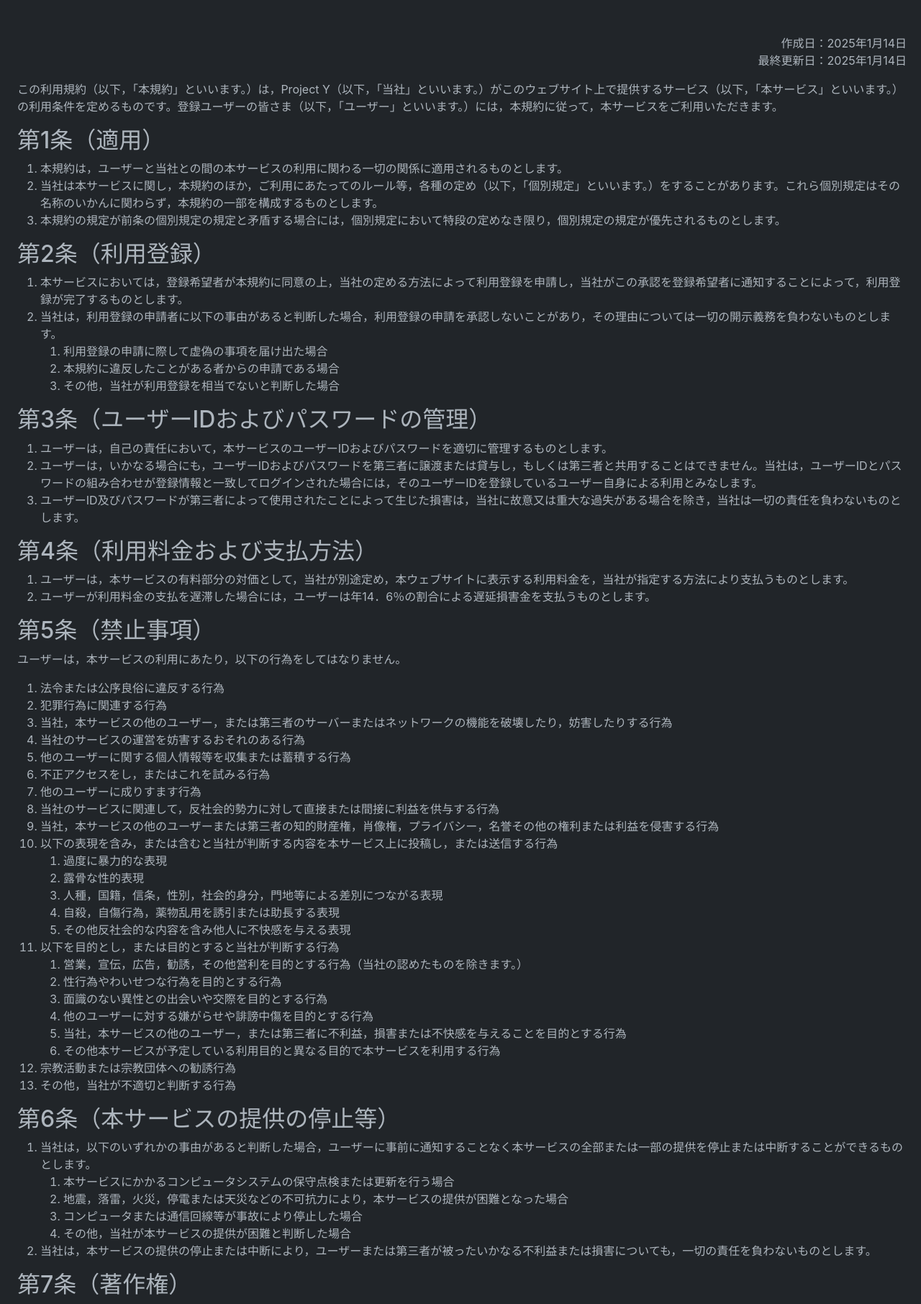
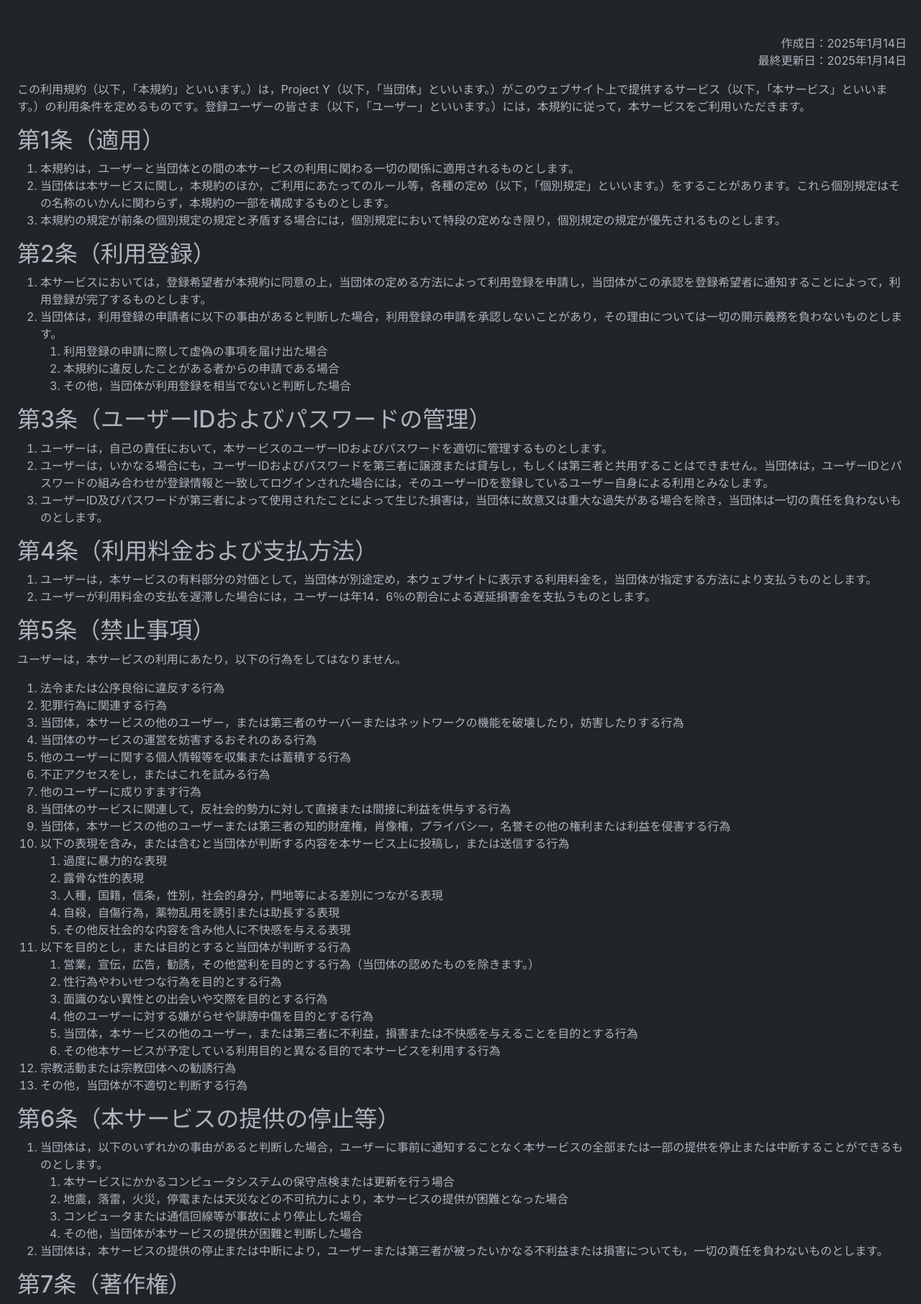
Before and after one commit to dsatoh20/ReadEchoes, a Django app: page /accounts/terms in a window 1280 px wide. Shown: the part 108-1920 px from the top of the page at 72% size. Run offline with Django 4.2, Linux system fonts and the light colour scheme; data that the repository does not hold is empty; some libraries are stand-ins or nearby versions.

Commit message:
社を団体へ変更

```diff
--- a/templates/terms.html
+++ b/templates/terms.html
@@ -8,33 +8,33 @@
     最終更新日：2025年1月14日</p>
 <article class="wrapKOPIPE-OK">
     <section class="wrapHINAGATA">
-      <p>この利用規約（以下，「本規約」といいます。）は，Project Y（以下，「当社」といいます。）がこのウェブサイト上で提供するサービス（以下，「本サービス」といいます。）の利用条件を定めるものです。登録ユーザーの皆さま（以下，「ユーザー」といいます。）には，本規約に従って，本サービスをご利用いただきます。</p>
+      <p>この利用規約（以下，「本規約」といいます。）は，Project Y（以下，「当団体」といいます。）がこのウェブサイト上で提供するサービス（以下，「本サービス」といいます。）の利用条件を定めるものです。登録ユーザーの皆さま（以下，「ユーザー」といいます。）には，本規約に従って，本サービスをご利用いただきます。</p>
       <h2>第1条（適用）</h2>
       <ol>
-        <li>本規約は，ユーザーと当社との間の本サービスの利用に関わる一切の関係に適用されるものとします。</li>
-        <li>当社は本サービスに関し，本規約のほか，ご利用にあたってのルール等，各種の定め（以下，「個別規定」といいます。）をすることがあります。これら個別規定はその名称のいかんに関わらず，本規約の一部を構成するものとします。</li>
+        <li>本規約は，ユーザーと当団体との間の本サービスの利用に関わる一切の関係に適用されるものとします。</li>
+        <li>当団体は本サービスに関し，本規約のほか，ご利用にあたってのルール等，各種の定め（以下，「個別規定」といいます。）をすることがあります。これら個別規定はその名称のいかんに関わらず，本規約の一部を構成するものとします。</li>
         <li>本規約の規定が前条の個別規定の規定と矛盾する場合には，個別規定において特段の定めなき限り，個別規定の規定が優先されるものとします。</li>
       </ol>
       <h2>第2条（利用登録）</h2>
       <ol>
-        <li>本サービスにおいては，登録希望者が本規約に同意の上，当社の定める方法によって利用登録を申請し，当社がこの承認を登録希望者に通知することによって，利用登録が完了するものとします。</li>
-        <li>当社は，利用登録の申請者に以下の事由があると判断した場合，利用登録の申請を承認しないことがあり，その理由については一切の開示義務を負わないものとします。
+        <li>本サービスにおいては，登録希望者が本規約に同意の上，当団体の定める方法によって利用登録を申請し，当団体がこの承認を登録希望者に通知することによって，利用登録が完了するものとします。</li>
+        <li>当団体は，利用登録の申請者に以下の事由があると判断した場合，利用登録の申請を承認しないことがあり，その理由については一切の開示義務を負わないものとします。
           <ol>
             <li>利用登録の申請に際して虚偽の事項を届け出た場合</li>
             <li>本規約に違反したことがある者からの申請である場合</li>
-            <li>その他，当社が利用登録を相当でないと判断した場合</li>
+            <li>その他，当団体が利用登録を相当でないと判断した場合</li>
           </ol>
         </li>
       </ol>
       <h2>第3条（ユーザーIDおよびパスワードの管理）</h2>
       <ol>
         <li>ユーザーは，自己の責任において，本サービスのユーザーIDおよびパスワードを適切に管理するものとします。</li>
-        <li>ユーザーは，いかなる場合にも，ユーザーIDおよびパスワードを第三者に譲渡または貸与し，もしくは第三者と共用することはできません。当社は，ユーザーIDとパスワードの組み合わせが登録情報と一致してログインされた場合には，そのユーザーIDを登録しているユーザー自身による利用とみなします。</li>
-        <li>ユーザーID及びパスワードが第三者によって使用されたことによって生じた損害は，当社に故意又は重大な過失がある場合を除き，当社は一切の責任を負わないものとします。</li>
+        <li>ユーザーは，いかなる場合にも，ユーザーIDおよびパスワードを第三者に譲渡または貸与し，もしくは第三者と共用することはできません。当団体は，ユーザーIDとパスワードの組み合わせが登録情報と一致してログインされた場合には，そのユーザーIDを登録しているユーザー自身による利用とみなします。</li>
+        <li>ユーザーID及びパスワードが第三者によって使用されたことによって生じた損害は，当団体に故意又は重大な過失がある場合を除き，当団体は一切の責任を負わないものとします。</li>
       </ol>
       <h2>第4条（利用料金および支払方法）</h2>
       <ol>
-        <li>ユーザーは，本サービスの有料部分の対価として，当社が別途定め，本ウェブサイトに表示する利用料金を，当社が指定する方法により支払うものとします。</li>
+        <li>ユーザーは，本サービスの有料部分の対価として，当団体が別途定め，本ウェブサイトに表示する利用料金を，当団体が指定する方法により支払うものとします。</li>
         <li>ユーザーが利用料金の支払を遅滞した場合には，ユーザーは年14．6％の割合による遅延損害金を支払うものとします。</li>
       </ol>
       <h2>第5条（禁止事項）</h2>
@@ -42,14 +42,14 @@
       <ol>
         <li>法令または公序良俗に違反する行為</li>
         <li>犯罪行為に関連する行為</li>
-        <li>当社，本サービスの他のユーザー，または第三者のサーバーまたはネットワークの機能を破壊したり，妨害したりする行為</li>
-        <li>当社のサービスの運営を妨害するおそれのある行為</li>
+        <li>当団体，本サービスの他のユーザー，または第三者のサーバーまたはネットワークの機能を破壊したり，妨害したりする行為</li>
+        <li>当団体のサービスの運営を妨害するおそれのある行為</li>
         <li>他のユーザーに関する個人情報等を収集または蓄積する行為</li>
         <li>不正アクセスをし，またはこれを試みる行為</li>
         <li>他のユーザーに成りすます行為</li>
-        <li>当社のサービスに関連して，反社会的勢力に対して直接または間接に利益を供与する行為</li>
-        <li>当社，本サービスの他のユーザーまたは第三者の知的財産権，肖像権，プライバシー，名誉その他の権利または利益を侵害する行為</li>
-        <li>以下の表現を含み，または含むと当社が判断する内容を本サービス上に投稿し，または送信する行為
+        <li>当団体のサービスに関連して，反社会的勢力に対して直接または間接に利益を供与する行為</li>
+        <li>当団体，本サービスの他のユーザーまたは第三者の知的財産権，肖像権，プライバシー，名誉その他の権利または利益を侵害する行為</li>
+        <li>以下の表現を含み，または含むと当団体が判断する内容を本サービス上に投稿し，または送信する行為
           <ol>
             <li>過度に暴力的な表現</li>
             <li>露骨な性的表現</li>
@@ -58,84 +58,84 @@
             <li>その他反社会的な内容を含み他人に不快感を与える表現</li>
           </ol>
         </li>
-        <li>以下を目的とし，または目的とすると当社が判断する行為
+        <li>以下を目的とし，または目的とすると当団体が判断する行為
           <ol>
-            <li>営業，宣伝，広告，勧誘，その他営利を目的とする行為（当社の認めたものを除きます。）</li>
+            <li>営業，宣伝，広告，勧誘，その他営利を目的とする行為（当団体の認めたものを除きます。）</li>
             <li>性行為やわいせつな行為を目的とする行為</li>
             <li>面識のない異性との出会いや交際を目的とする行為</li>
             <li>他のユーザーに対する嫌がらせや誹謗中傷を目的とする行為</li>
-            <li>当社，本サービスの他のユーザー，または第三者に不利益，損害または不快感を与えることを目的とする行為</li>
+            <li>当団体，本サービスの他のユーザー，または第三者に不利益，損害または不快感を与えることを目的とする行為</li>
             <li>その他本サービスが予定している利用目的と異なる目的で本サービスを利用する行為</li>
           </ol>
         </li>
         <li>宗教活動または宗教団体への勧誘行為</li>
-        <li>その他，当社が不適切と判断する行為</li>
+        <li>その他，当団体が不適切と判断する行為</li>
       </ol>
       <h2>第6条（本サービスの提供の停止等）</h2>
       <ol>
-        <li>当社は，以下のいずれかの事由があると判断した場合，ユーザーに事前に通知することなく本サービスの全部または一部の提供を停止または中断することができるものとします。
+        <li>当団体は，以下のいずれかの事由があると判断した場合，ユーザーに事前に通知することなく本サービスの全部または一部の提供を停止または中断することができるものとします。
           <ol>
             <li>本サービスにかかるコンピュータシステムの保守点検または更新を行う場合</li>
             <li>地震，落雷，火災，停電または天災などの不可抗力により，本サービスの提供が困難となった場合</li>
             <li>コンピュータまたは通信回線等が事故により停止した場合</li>
-            <li>その他，当社が本サービスの提供が困難と判断した場合</li>
+            <li>その他，当団体が本サービスの提供が困難と判断した場合</li>
           </ol>
         </li>
-        <li>当社は，本サービスの提供の停止または中断により，ユーザーまたは第三者が被ったいかなる不利益または損害についても，一切の責任を負わないものとします。</li>
+        <li>当団体は，本サービスの提供の停止または中断により，ユーザーまたは第三者が被ったいかなる不利益または損害についても，一切の責任を負わないものとします。</li>
       </ol>
       <h2>第7条（著作権）</h2>
       <ol>
         <li>ユーザーは，自ら著作権等の必要な知的財産権を有するか，または必要な権利者の許諾を得た文章，画像や映像等の情報に関してのみ，本サービスを利用し，投稿ないしアップロードすることができるものとします。</li>
-        <li>ユーザーが本サービスを利用して投稿ないしアップロードした文章，画像，映像等の著作権については，当該ユーザーその他既存の権利者に留保されるものとします。ただし，当社は，本サービスを利用して投稿ないしアップロードされた文章，画像，映像等について，本サービスの改良，品質の向上，または不備の是正等ならびに本サービスの周知宣伝等に必要な範囲で利用できるものとし，ユーザーは，この利用に関して，著作者人格権を行使しないものとします。</li>
-        <li>前項本文の定めるものを除き，本サービスおよび本サービスに関連する一切の情報についての著作権およびその他の知的財産権はすべて当社または当社にその利用を許諾した権利者に帰属し，ユーザーは無断で複製，譲渡，貸与，翻訳，改変，転載，公衆送信（送信可能化を含みます。），伝送，配布，出版，営業使用等をしてはならないものとします。</li>
+        <li>ユーザーが本サービスを利用して投稿ないしアップロードした文章，画像，映像等の著作権については，当該ユーザーその他既存の権利者に留保されるものとします。ただし，当団体は，本サービスを利用して投稿ないしアップロードされた文章，画像，映像等について，本サービスの改良，品質の向上，または不備の是正等ならびに本サービスの周知宣伝等に必要な範囲で利用できるものとし，ユーザーは，この利用に関して，著作者人格権を行使しないものとします。</li>
+        <li>前項本文の定めるものを除き，本サービスおよび本サービスに関連する一切の情報についての著作権およびその他の知的財産権はすべて当団体または当団体にその利用を許諾した権利者に帰属し，ユーザーは無断で複製，譲渡，貸与，翻訳，改変，転載，公衆送信（送信可能化を含みます。），伝送，配布，出版，営業使用等をしてはならないものとします。</li>
       </ol>
       <h2>第8条（利用制限および登録抹消）</h2>
       <ol>
-        <li>当社は，ユーザーが以下のいずれかに該当する場合には，事前の通知なく，投稿データを削除し，ユーザーに対して本サービスの全部もしくは一部の利用を制限しまたはユーザーとしての登録を抹消することができるものとします。
+        <li>当団体は，ユーザーが以下のいずれかに該当する場合には，事前の通知なく，投稿データを削除し，ユーザーに対して本サービスの全部もしくは一部の利用を制限しまたはユーザーとしての登録を抹消することができるものとします。
           <ol>
             <li>本規約のいずれかの条項に違反した場合</li>
             <li>登録事項に虚偽の事実があることが判明した場合</li>
             <li>決済手段として当該ユーザーが届け出たクレジットカードが利用停止となった場合</li>
             <li>料金等の支払債務の不履行があった場合</li>
-            <li>当社からの連絡に対し，一定期間返答がない場合</li>
+            <li>当団体からの連絡に対し，一定期間返答がない場合</li>
             <li>本サービスについて，最終の利用から一定期間利用がない場合</li>
-            <li>その他，当社が本サービスの利用を適当でないと判断した場合</li>
+            <li>その他，当団体が本サービスの利用を適当でないと判断した場合</li>
           </ol>
         </li>
-        <li>前項各号のいずれかに該当した場合，ユーザーは，当然に当社に対する一切の債務について期限の利益を失い，その時点において負担する一切の債務を直ちに一括して弁済しなければなりません。</li>
-        <li>当社は，本条に基づき当社が行った行為によりユーザーに生じた損害について，一切の責任を負いません。</li>
+        <li>前項各号のいずれかに該当した場合，ユーザーは，当然に当団体に対する一切の債務について期限の利益を失い，その時点において負担する一切の債務を直ちに一括して弁済しなければなりません。</li>
+        <li>当団体は，本条に基づき当団体が行った行為によりユーザーに生じた損害について，一切の責任を負いません。</li>
       </ol>
       <h2>第9条（退会）</h2>
-      <p>ユーザーは，当社の定める退会手続により，本サービスから退会できるものとします。</p>
+      <p>ユーザーは，当団体の定める退会手続により，本サービスから退会できるものとします。</p>
       <h2>第10条（保証の否認および免責事項）</h2>
       <ol>
-        <li>当社は，本サービスに事実上または法律上の瑕疵（安全性，信頼性，正確性，完全性，有効性，特定の目的への適合性，セキュリティなどに関する欠陥，エラーやバグ，権利侵害などを含みます。）がないことを明示的にも黙示的にも保証しておりません。</li>
-        <li>当社は，本サービスに起因してユーザーに生じたあらゆる損害について、当社の故意又は重過失による場合を除き、一切の責任を負いません。ただし，本サービスに関する当社とユーザーとの間の契約（本規約を含みます。）が消費者契約法に定める消費者契約となる場合，この免責規定は適用されません。</li>
-        <li>前項ただし書に定める場合であっても，当社は，当社の過失（重過失を除きます。）による債務不履行または不法行為によりユーザーに生じた損害のうち特別な事情から生じた損害（当社またはユーザーが損害発生につき予見し，または予見し得た場合を含みます。）について一切の責任を負いません。また，当社の過失（重過失を除きます。）による債務不履行または不法行為によりユーザーに生じた損害の賠償は，ユーザーから当該損害が発生した月に受領した利用料の額を上限とします。</li>
-        <li>当社は，本サービスに関して，ユーザーと他のユーザーまたは第三者との間において生じた取引，連絡または紛争等について一切責任を負いません。</li>
+        <li>当団体は，本サービスに事実上または法律上の瑕疵（安全性，信頼性，正確性，完全性，有効性，特定の目的への適合性，セキュリティなどに関する欠陥，エラーやバグ，権利侵害などを含みます。）がないことを明示的にも黙示的にも保証しておりません。</li>
+        <li>当団体は，本サービスに起因してユーザーに生じたあらゆる損害について、当団体の故意又は重過失による場合を除き、一切の責任を負いません。ただし，本サービスに関する当団体とユーザーとの間の契約（本規約を含みます。）が消費者契約法に定める消費者契約となる場合，この免責規定は適用されません。</li>
+        <li>前項ただし書に定める場合であっても，当団体は，当団体の過失（重過失を除きます。）による債務不履行または不法行為によりユーザーに生じた損害のうち特別な事情から生じた損害（当団体またはユーザーが損害発生につき予見し，または予見し得た場合を含みます。）について一切の責任を負いません。また，当団体の過失（重過失を除きます。）による債務不履行または不法行為によりユーザーに生じた損害の賠償は，ユーザーから当該損害が発生した月に受領した利用料の額を上限とします。</li>
+        <li>当団体は，本サービスに関して，ユーザーと他のユーザーまたは第三者との間において生じた取引，連絡または紛争等について一切責任を負いません。</li>
       </ol>
       <h2>第11条（サービス内容の変更等）</h2>
-      <p>当社は，ユーザーへの事前の告知をもって、本サービスの内容を変更、追加または廃止することがあり、ユーザーはこれを承諾するものとします。</p>
+      <p>当団体は，ユーザーへの事前の告知をもって、本サービスの内容を変更、追加または廃止することがあり、ユーザーはこれを承諾するものとします。</p>
       <h2>第12条（利用規約の変更）</h2>
       <ol>
-        <li>当社は以下の場合には、ユーザーの個別の同意を要せず、本規約を変更することができるものとします。
+        <li>当団体は以下の場合には、ユーザーの個別の同意を要せず、本規約を変更することができるものとします。
           <ol>
             <li>本規約の変更がユーザーの一般の利益に適合するとき。</li>
             <li>本規約の変更が本サービス利用契約の目的に反せず、かつ、変更の必要性、変更後の内容の相当性その他の変更に係る事情に照らして合理的なものであるとき。</li>
           </ol>
         </li>
-        <li>当社はユーザーに対し、前項による本規約の変更にあたり、事前に、本規約を変更する旨及び変更後の本規約の内容並びにその効力発生時期を通知します。</li>
+        <li>当団体はユーザーに対し、前項による本規約の変更にあたり、事前に、本規約を変更する旨及び変更後の本規約の内容並びにその効力発生時期を通知します。</li>
       </ol>
       <h2>第13条（個人情報の取扱い）</h2>
-      <p>当社は，本サービスの利用によって取得する個人情報については，当社「プライバシーポリシー」に従い適切に取り扱うものとします。</p>
+      <p>当団体は，本サービスの利用によって取得する個人情報については，当団体「プライバシーポリシー」に従い適切に取り扱うものとします。</p>
       <h2>第14条（通知または連絡）</h2>
-      <p>ユーザーと当社との間の通知または連絡は，当社の定める方法によって行うものとします。当社は,ユーザーから,当社が別途定める方式に従った変更届け出がない限り,現在登録されている連絡先が有効なものとみなして当該連絡先へ通知または連絡を行い,これらは,発信時にユーザーへ到達したものとみなします。</p>
+      <p>ユーザーと当団体との間の通知または連絡は，当団体の定める方法によって行うものとします。当団体は,ユーザーから,当団体が別途定める方式に従った変更届け出がない限り,現在登録されている連絡先が有効なものとみなして当該連絡先へ通知または連絡を行い,これらは,発信時にユーザーへ到達したものとみなします。</p>
       <h2>第15条（権利義務の譲渡の禁止）</h2>
-      <p>ユーザーは，当社の書面による事前の承諾なく，利用契約上の地位または本規約に基づく権利もしくは義務を第三者に譲渡し，または担保に供することはできません。</p>
+      <p>ユーザーは，当団体の書面による事前の承諾なく，利用契約上の地位または本規約に基づく権利もしくは義務を第三者に譲渡し，または担保に供することはできません。</p>
       <h2>第16条（準拠法・裁判管轄）</h2>
       <ol>
         <li>本規約の解釈にあたっては，日本法を準拠法とします。</li>
-        <li>本サービスに関して紛争が生じた場合には，当社の本店所在地を管轄する裁判所を専属的合意管轄とします。</li>
+        <li>本サービスに関して紛争が生じた場合には，当団体の所在地を管轄する裁判所を専属的合意管轄とします。</li>
       </ol>
       <p class="tR text-end">以上</p>
     </section>
```
Also changed, not shown: templates/policy.html (+18 -18 lines).
